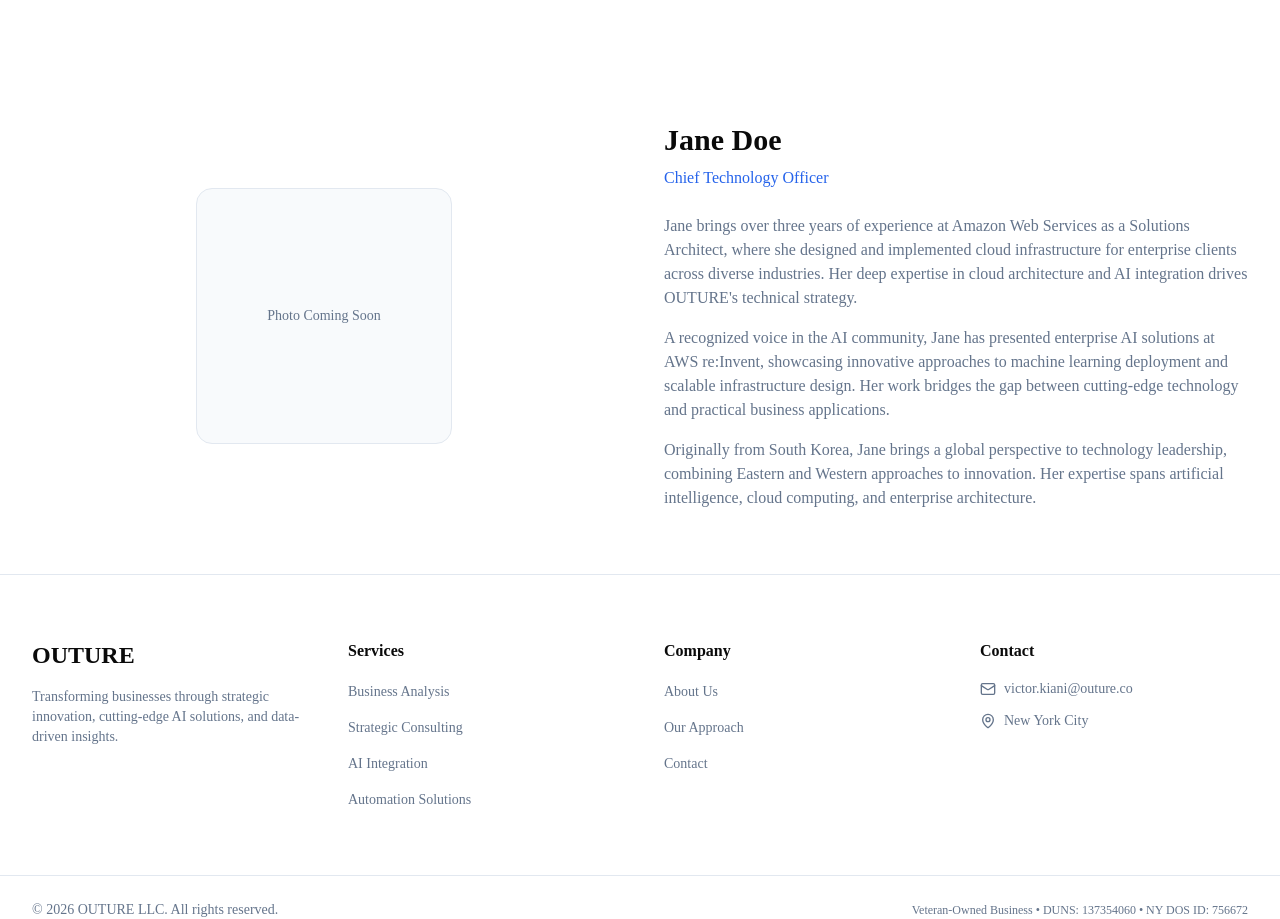
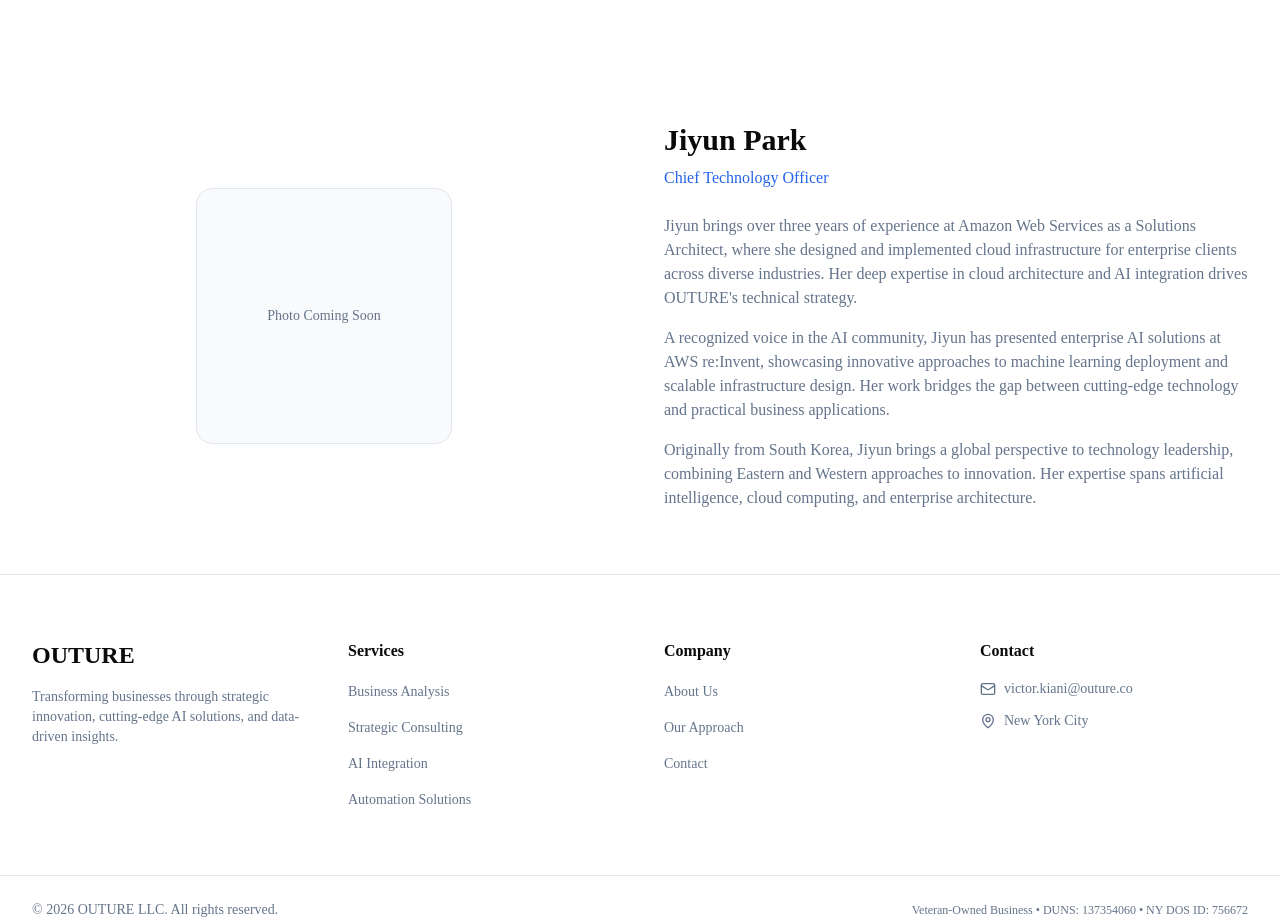
Before and after one commit to VictorKiani/outure-website, a Next.js app: page /about in a window 1280 px wide. Shown: the part 1540-2459 px from the top of the page. Built offline with nearby package versions, Linux system fonts and the light colour scheme; no server answers.

Commit message:
Update CTO name from Jane Doe to Jiyun Park
Co-Authored-By: Claude Opus 4.5 <noreply@anthropic.com>

```diff
--- a/app/about/page.tsx
+++ b/app/about/page.tsx
@@ -276,24 +276,24 @@ export default function AboutPage() {
               viewport={{ once: true }}
               className="order-1 lg:order-2"
             >
-              <h3 className="text-3xl font-bold mb-2">Jane Doe</h3>
+              <h3 className="text-3xl font-bold mb-2">Jiyun Park</h3>
               <p className="text-primary font-medium mb-6">Chief Technology Officer</p>
 
               <div className="space-y-4 text-muted-foreground">
                 <p>
-                  Jane brings over three years of experience at Amazon Web Services as a Solutions Architect,
+                  Jiyun brings over three years of experience at Amazon Web Services as a Solutions Architect,
                   where she designed and implemented cloud infrastructure for enterprise clients across
                   diverse industries. Her deep expertise in cloud architecture and AI integration drives
                   OUTURE&apos;s technical strategy.
                 </p>
                 <p>
-                  A recognized voice in the AI community, Jane has presented enterprise AI solutions at
+                  A recognized voice in the AI community, Jiyun has presented enterprise AI solutions at
                   AWS re:Invent, showcasing innovative approaches to machine learning deployment and
                   scalable infrastructure design. Her work bridges the gap between cutting-edge technology
                   and practical business applications.
                 </p>
                 <p>
-                  Originally from South Korea, Jane brings a global perspective to technology leadership,
+                  Originally from South Korea, Jiyun brings a global perspective to technology leadership,
                   combining Eastern and Western approaches to innovation. Her expertise spans artificial
                   intelligence, cloud computing, and enterprise architecture.
                 </p>
```
